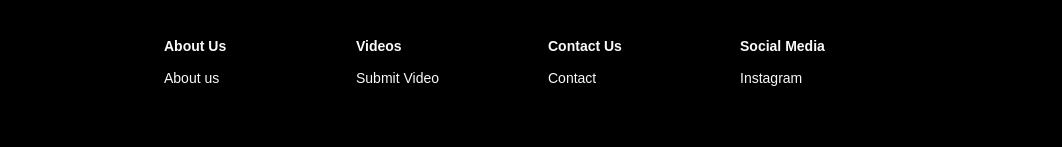
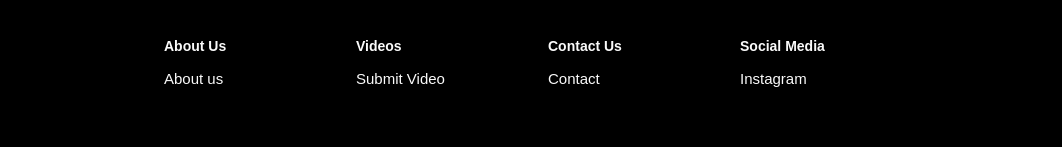
Before and after one commit to JeralPineda/portfolio, a React (Create React App) app: page / in a window 1280 px wide. Shown: the part 3239-3386 px from the top of the page, without its empty margins (108-1170 px from the left). Built offline with nearby package versions, Linux system fonts and the light colour scheme; a web font is replaced by a local one; what assets would draw is missing.

Commit message:
update size footerLink

```diff
--- a/src/components/web/Footer/FooterElements.js
+++ b/src/components/web/Footer/FooterElements.js
@@ -59,7 +59,7 @@ export const FooterLink = styled(Link)`
    color: #fafafa;
    text-decoration: none;
    margin-bottom: 0.5rem;
-   font-size: 1.4rem;
+   font-size: 1.5rem;
 
    &:hover {
       color: #ccca;
```
